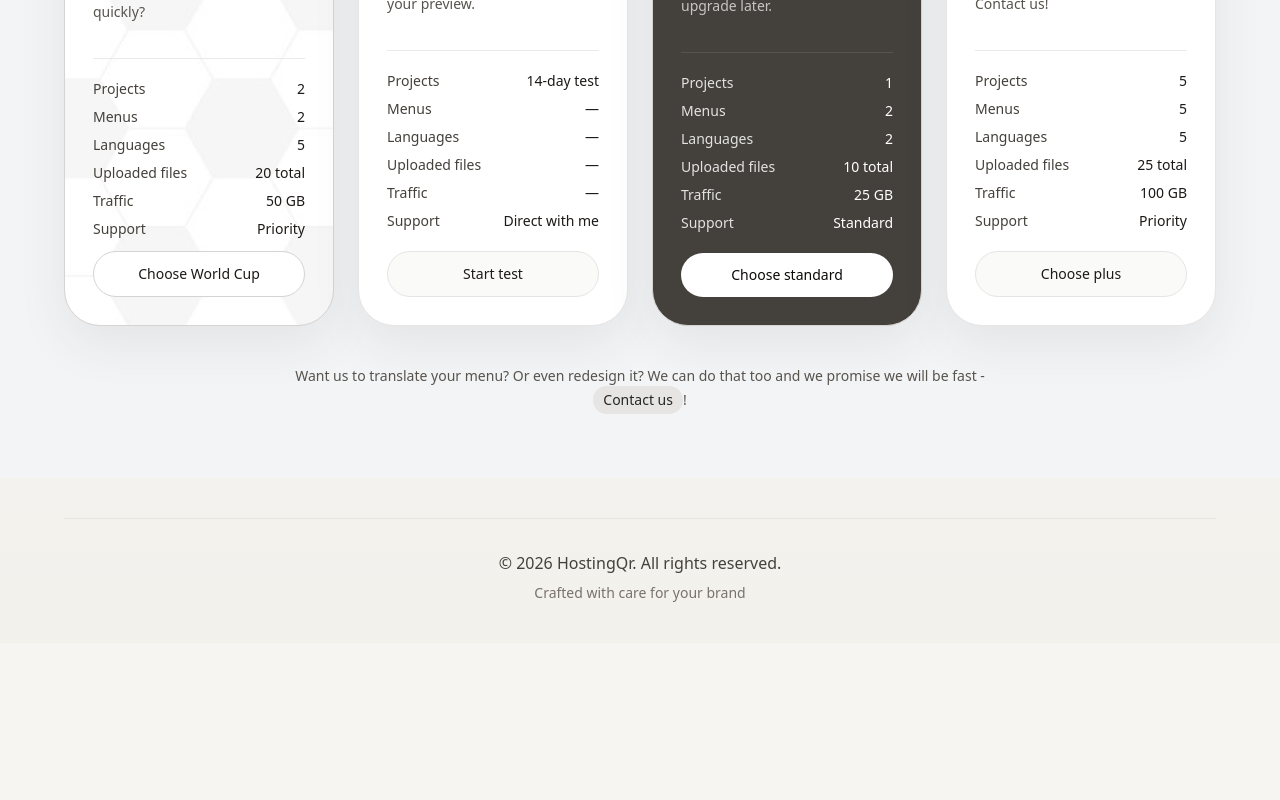
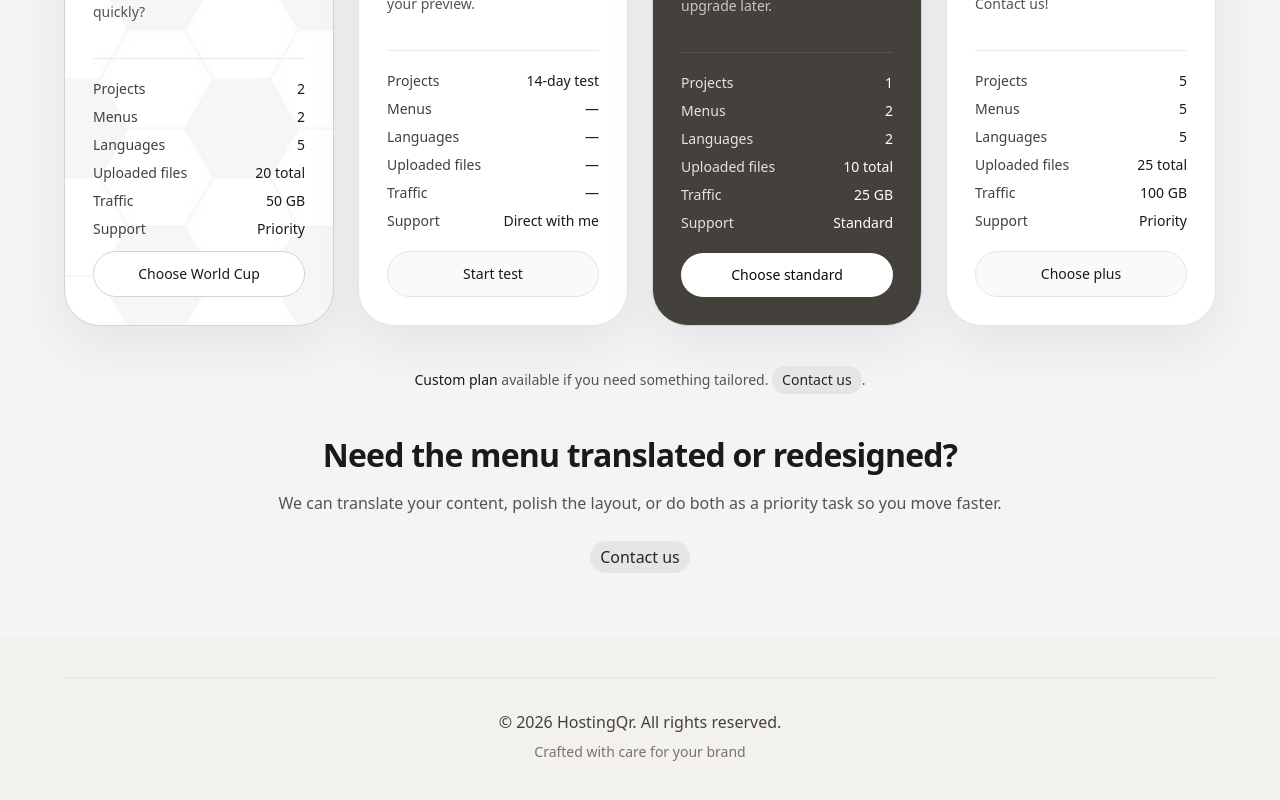
Before and after one commit to svarogdoo/tvojqr, a SvelteKit app in the folder frontend/: page /pricing in a window 1280 px wide. Shown: the part 609-1409 px from the top of the page. Before the commit the page ends 1252 px from the top, so only its background shows below. Built offline with nearby package versions, Linux system fonts and the light colour scheme; no server answers.

Commit message:
design pricing

```diff
--- a/frontend/src/routes/pricing/+page.svelte
+++ b/frontend/src/routes/pricing/+page.svelte
@@ -235,13 +235,29 @@
 
     <div class="mx-auto mt-10 max-w-3xl text-center">
       <p class="text-sm text-stone-600">
-        Want us to translate your menu? Or even redesign it? We can do that too
-        and we promise we will be fast - <a
+        <span class="font-medium text-stone-900">Custom plan</span> available if you need something tailored. <a
           href="/#contact"
           class="inline-flex rounded-full bg-stone-200 px-2.5 py-1 font-medium text-stone-800 transition-colors hover:bg-stone-300"
           >Contact us</a
-        >!
+        >.
       </p>
+    </div>
+
+    <blockquote class="mx-auto mt-10 max-w-3xl text-center">
+      <p class="text-2xl font-semibold tracking-tight text-stone-900 sm:text-[2rem]">
+        Need the menu translated or redesigned?
+      </p>
+      <p class="mt-3 text-sm leading-7 text-stone-600 sm:text-base">
+        We can translate your content, polish the layout, or do both as a priority task so you move faster.
+      </p>
+    </blockquote>
+
+    <div class="mt-6 text-center">
+      <a
+        href="/#contact"
+        class="inline-flex rounded-full bg-stone-200 px-2.5 py-1 font-medium text-stone-800 transition-colors hover:bg-stone-300"
+        >Contact us</a
+      >
     </div>
   </section>
 </main>
```
Also changed, not shown: 1 other file (tests, documents, lock files or other folders).
